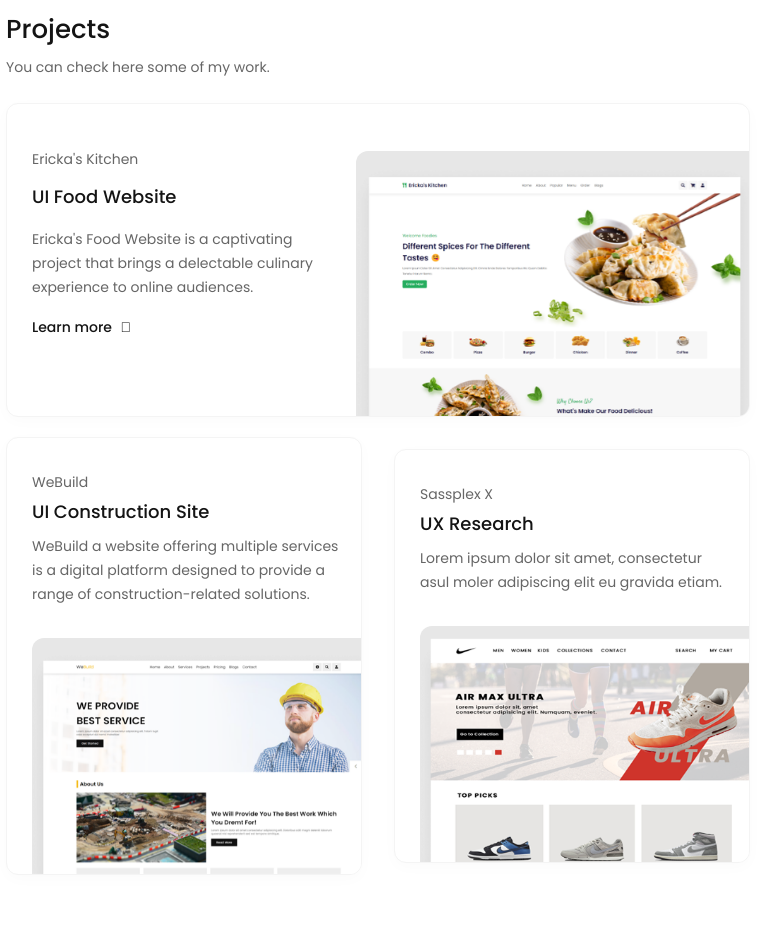
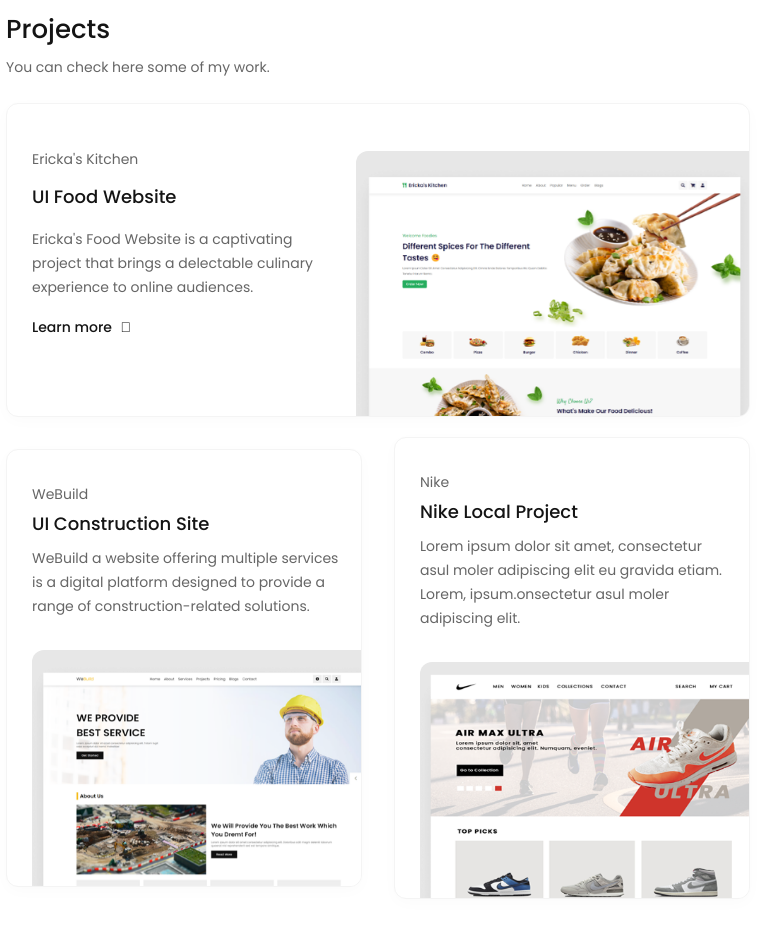
Before and after one commit to dventura21/portfolio, a website: page index.html in a window 1280 px wide. Shown: the part 908-1844 px from the top of the page, without its empty margins (262-1042 px from the left). Drawn offline with Linux system fonts and the light colour scheme; a web font is replaced by a local one.

Commit message:
Add files via upload

```diff
--- a/index.html
+++ b/index.html
@@ -172,9 +172,9 @@
 
                         <div class="card link-card project w-inline-block">
                             <div class="inner-container _300px project-item">
-                                <div class="text-100 mg-bottom-8px">Sassplex X</div>
-                                <h3 class="heading-4 mg-bottom-2px">UX Research</h3>
-                                <p class="mg-bottom-0">Lorem ipsum dolor sit amet, consectetur asul moler adipiscing elit eu gravida etiam.</p>
+                                <div class="text-100 mg-bottom-8px">Nike</div>
+                                <h3 class="heading-4 mg-bottom-2px">Nike Local Project</h3>
+                                <p class="mg-bottom-0">Lorem ipsum dolor sit amet, consectetur asul moler adipiscing elit eu gravida etiam. Lorem, ipsum.onsectetur asul moler adipiscing elit.</p>
                             </div>
                             <div class="img-wrapper project-item">
                                 <img src="img/port-folio-3.png" class="img-wrapper" alt="">
```
